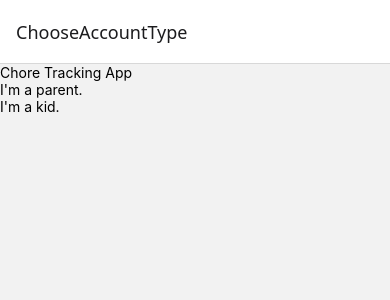
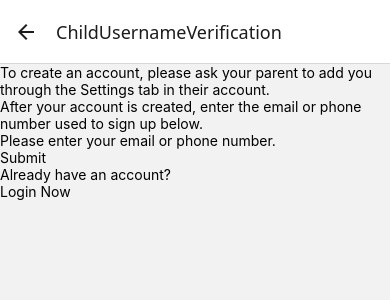
Before and after one commit to DojoEngineers/chore-tracker, a React Native app in the folder client/: screen /ChildUsernameVerification in a window 390 px wide. Shown: the top 300 px of the page. Built offline with nearby package versions, Linux system fonts and the light colour scheme.

Commit message:
changed username variable

```diff
--- a/client/App.js
+++ b/client/App.js
@@ -10,7 +10,8 @@ import { TutorialTrack } from "./views/login/TutorialTrack";
 import { TutorialResults } from "./views/login/TutorialResults";
 import { Home } from "./views/home/Home";
 import { Login } from "./views/login/Login";
-import { ChildUserNameVerification } from "./views/login/ChildUserNameVerification";
+import { ChildUsernameVerification } from "./views/login/ChildUsernameVerification";
+
 
 export default function App() {
 
@@ -23,7 +24,7 @@ export default function App() {
           <Stack.Screen name="ChooseAccountType" component={ChooseAccountType}></Stack.Screen>
           <Stack.Screen name="ParentRegistration" component={ParentRegistration}></Stack.Screen>
           <Stack.Screen name="PasscodeVerification" component={PasscodeVerification}></Stack.Screen>
-          <Stack.Screen name="ChildUserNameVerification" component={ChildUserNameVerification}></Stack.Screen>
+          <Stack.Screen name="ChildUsernameVerification" component={ChildUsernameVerification}></Stack.Screen>
           <Stack.Screen name="TutorialAssign" component={TutorialAssign}></Stack.Screen>
           <Stack.Screen name="TutorialTrack" component={TutorialTrack}></Stack.Screen>
           <Stack.Screen name="TutorialResults" component={TutorialResults}></Stack.Screen>
--- a/client/services/user.service.js
+++ b/client/services/user.service.js
@@ -67,11 +67,11 @@ export const updateUser = async data => {
     catch( error ){ throw error.response.data.errors }
 }
 
-export const checkUserName = async (userName) => {
+export const checkUsername = async (username) => {
     try {
         const RES = await USER_INSTANCE.get(
-            '/checkUserName',
-            { params: { userName } }
+            '/checkUsername',
+            { params: { username } }
         )
         return RES.data.exists
     }
@@ -93,7 +93,7 @@ export const deactivateUser = async () => {
     } catch (error) {throw error}
 }
 
-// Data is {userName, code}. Set isVerified to true in backend if the usernames and codes match
+// Data is {username, code}. Set isVerified to true in backend if the usernames and codes match
 export const verify = async (data) => {
     try {
         const RES = await USER_INSTANCE.post('/verify', data)
@@ -102,9 +102,9 @@ export const verify = async (data) => {
 }
 
 // Generate code, save it in the user object, send to person via text or email
-export const resendCode = async (userName) => {
+export const resendCode = async (username) => {
     try {
-        const RES = await USER_INSTANCE.post('/resend', { userName })
+        const RES = await USER_INSTANCE.post('/resend', { username })
         return RES.data
     } catch (error) {throw error.response.data.errors}
 }
--- a/client/views/login/ChildUserNameVerification.jsx
+++ b/client/views/login/ChildUserNameVerification.jsx
@@ -4,20 +4,20 @@ import { Pressable, Text, TextInput, View } from "react-native"
 import Toast from 'react-native-toast-message'
 
 
-export const ChildUserNameVerification = () => {
+export const ChildUsernameVerification = () => {
 
-    const [userName, setUserName] = useState('')
+    const [username, setUsername] = useState('')
     const [ apiErrors, setApiErrors ] = useState({})
 
     const navigation = useNavigation()
 
-    // Check if userName exists
-    const userNameExists = async (userName) => {
+    // Check if username exists
+    const usernameExists = async (username) => {
         try {
-            return await checkUserName(userName)
+            return await checkUsername(username)
         } catch (error) {
-            console.log("checkUserName error:", error)
-            setApiErrors(prev => ({...prev, checkUserName: "Unable to validate username."}))
+            console.log("checkUsername error:", error)
+            setApiErrors(prev => ({...prev, checkUsername: "Unable to validate username."}))
             Toast.show({
                 type: 'error',
                 text1: "Unable to validate username."
@@ -27,7 +27,7 @@ export const ChildUserNameVerification = () => {
     }
 
     const handleSubmit = async () => {
-        const exists = await userNameExists(userName)
+        const exists = await usernameExists(username)
         if (!exists) {
             return Toast.show({
                 type: 'error',
@@ -40,24 +40,24 @@ export const ChildUserNameVerification = () => {
                 type: 'success',
                 text1: "Username validated successfully!"
             })
-            navigation.navigate('PasscodeVerification', {userName})
+            navigation.navigate('PasscodeVerification', {username})
         }
     }
 
     return (
         <View>
             <View>
-                {apiErrors.checkUserName && (
+                {apiErrors.checkUsername && (
                     <Text style={{ color: 'red', textAlign: 'center' }}>
-                        {apiErrors.checkUserName}
+                        {apiErrors.checkUsername}
                     </Text>
                 )}
                 <Text>To create an account, please ask your parent to add you through the Settings tab in their account.</Text>
                 <Text>After your account is created, enter the email or phone number used to sign up below.</Text>
                 <TextInput
                     placeholder="Please enter your email or phone number."
-                    value={userName}
-                    onChangeText={setUserName}
+                    value={username}
+                    onChangeText={setUsername}
                 />
                 <Pressable onPress={handleSubmit}>
                     <Text>Submit</Text>
--- a/client/views/login/ChooseAccountType.jsx
+++ b/client/views/login/ChooseAccountType.jsx
@@ -9,7 +9,7 @@ export const ChooseAccountType = () => {
         <View>
             <Text>Chore Tracking App</Text>
             <Pressable onPress={() => navigation.navigate('ParentRegistration')}><Text>I'm a parent.</Text></Pressable>
-            <Pressable onPress={() => navigation.navigate('ChildUserNameVerification')}><Text>I'm a kid.</Text></Pressable>
+            <Pressable onPress={() => navigation.navigate('ChildUsernameVerification')}><Text>I'm a kid.</Text></Pressable>
         </View>
     )
 
--- a/client/views/login/Login.jsx
+++ b/client/views/login/Login.jsx
@@ -9,7 +9,7 @@ export const Login = () => {
 
     const [ apiErrors, setApiErrors ] = useState({})
     const [formData, setFormData] = useState({
-        userName: '',
+        username: '',
         password: ''
         })
 
@@ -81,8 +81,8 @@ export const Login = () => {
                 <Text>Username:</Text>
                 <TextInput
                     placeholder="Email or Phone"
-                    value={formData.userName}
-                    onChangeText={(text) => handleChange('userName', text)}
+                    value={formData.username}
+                    onChangeText={(text) => handleChange('username', text)}
                 />
             </View>
 
--- a/client/views/login/ParentRegistration.jsx
+++ b/client/views/login/ParentRegistration.jsx
@@ -2,10 +2,11 @@ import { useNavigation } from "@react-navigation/native"
 import { useState } from "react"
 import { Pressable, Text, TextInput, View } from "react-native"
 import Toast from 'react-native-toast-message'
+import { checkUsername, register } from "../../services/user.service"
 
 const DEFAULT_FORM_VALUES = {
     name: "",
-    userName: "",
+    username: "",
     password: "",
     confirmPassword: ""
 }
@@ -35,7 +36,7 @@ export const ParentRegistration = () => {
                 : !NO_EMOJI_REGEX.test(value) ? "Name must not contain emojis."
                 : false
             ),
-            userName: value => (
+            username: value => (
                 !EMAIL_REGEX.test(value) && value.replace(/\D/g, "").length !== 10
                 ? "Username must be a valid email or 10 digit phone number."
                 : !NO_EMOJI_REGEX.test(value) ? "Username must not contain emojis."
@@ -73,13 +74,13 @@ export const ParentRegistration = () => {
         return true
     }
 
-    // Check if userName already exists
-    const userNameExists = async (userName) => {
+    // Check if username already exists
+    const usernameExists = async (username) => {
         try {
-            return await checkUserName(userName)
+            return await checkUsername(username)
         } catch (error) {
-            console.log("checkUserName error:", error)
-            setApiErrors(prev => ({...prev, checkUserName: "Unable to validate user name."}))
+            console.log("checkUsername error:", error)
+            setApiErrors(prev => ({...prev, checkUsername: "Unable to validate user name."}))
             Toast.show({
                 type: 'error',
                 text1: "Unable to validate user name."
@@ -96,9 +97,9 @@ export const ParentRegistration = () => {
                 text1: "Please make corrections to the form."
             })
         }
-        let { name, userName, password, confirmPassword } = formData
+        let { name, username, password, confirmPassword } = formData
         const isParent = true
-        const exists = await userNameExists(userName)
+        const exists = await usernameExists(username)
         if (exists) {
             return Toast.show({
                 type: 'error',
@@ -106,13 +107,13 @@ export const ParentRegistration = () => {
             })
         }
         else {
-            register({name, userName, password, confirmPassword, isParent})
+            register({name, username, password, confirmPassword, isParent})
                 .then( () => {
                     Toast.show({
                         type: 'success',
                         text1: "Account created successfully!"
                     })
-                    navigation.navigate('PasscodeVerification', {userName})
+                    navigation.navigate('PasscodeVerification', {username})
                 })
                 .catch( error => {
                     console.log("register error:", error)
@@ -146,16 +147,16 @@ export const ParentRegistration = () => {
                 </View>
 
                 <View>
-                    {formErrors.userName && (
+                    {formErrors.username && (
                         <Text style={{ color: 'red', textAlign: 'center' }}>
-                            {formErrors.userName}
+                            {formErrors.username}
                         </Text>
                     )}
                     <Text>Username:</Text>
                     <TextInput
                         placeholder="Please enter your email or phone number."
-                        value={formData.userName}
-                        onChangeText={(text) => handleChange('userName', text)}
+                        value={formData.username}
+                        onChangeText={(text) => handleChange('username', text)}
                     />
                 </View>
 
@@ -194,9 +195,9 @@ export const ParentRegistration = () => {
                         {apiErrors.register}
                     </Text>
                 )}
-                {apiErrors.checkUserName && (
+                {apiErrors.checkUsername && (
                     <Text style={{ color: 'red', textAlign: 'center' }}>
-                        {apiErrors.checkUserName}
+                        {apiErrors.checkUsername}
                     </Text>
                 )}
 
--- a/client/views/login/PasscodeVerification.jsx
+++ b/client/views/login/PasscodeVerification.jsx
@@ -39,7 +39,7 @@ export const PasscodeVerification = ({route}) => {
     }
 
     const handleVerify = value => {
-        const data = {userName, code: value}
+        const data = {username, code: value}
         verify(data)
             .then(async (res) => {
                 login(res)
@@ -56,7 +56,7 @@ export const PasscodeVerification = ({route}) => {
     }
 
     const resend = () => {
-        resendCode(userName)
+        resendCode(username)
             .then(() => {
                 Toast.show({
                     type: 'success',
@@ -76,7 +76,7 @@ export const PasscodeVerification = ({route}) => {
     return (
         <View>
             <Text>One Time Passcode Verification</Text>
-            <Text>Enter the verification code that was just sent to {userName}.</Text>
+            <Text>Enter the verification code that was just sent to {username}.</Text>
             <View style={{ padding: 20 }}>
                 <CodeField
                     ref={ref}
```
